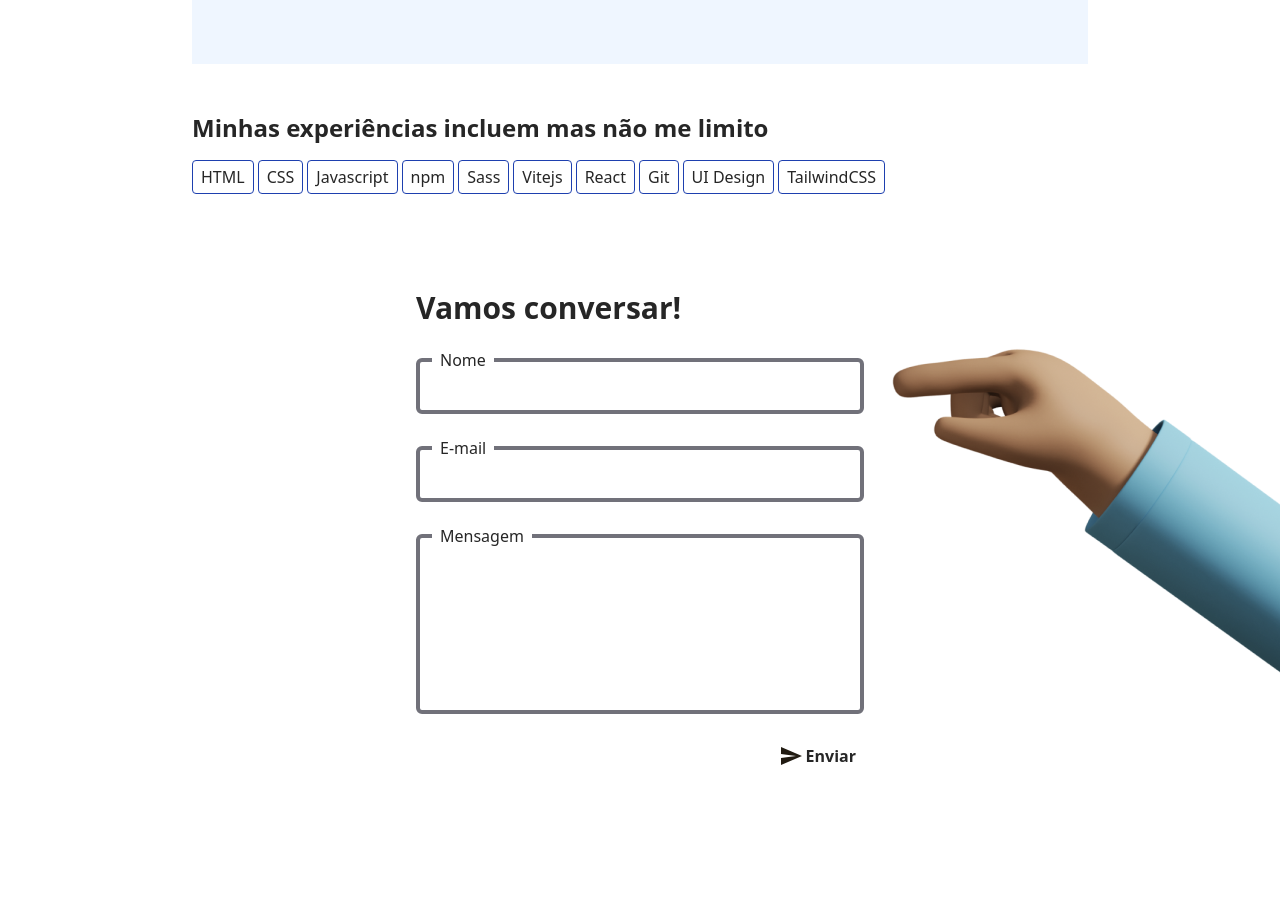
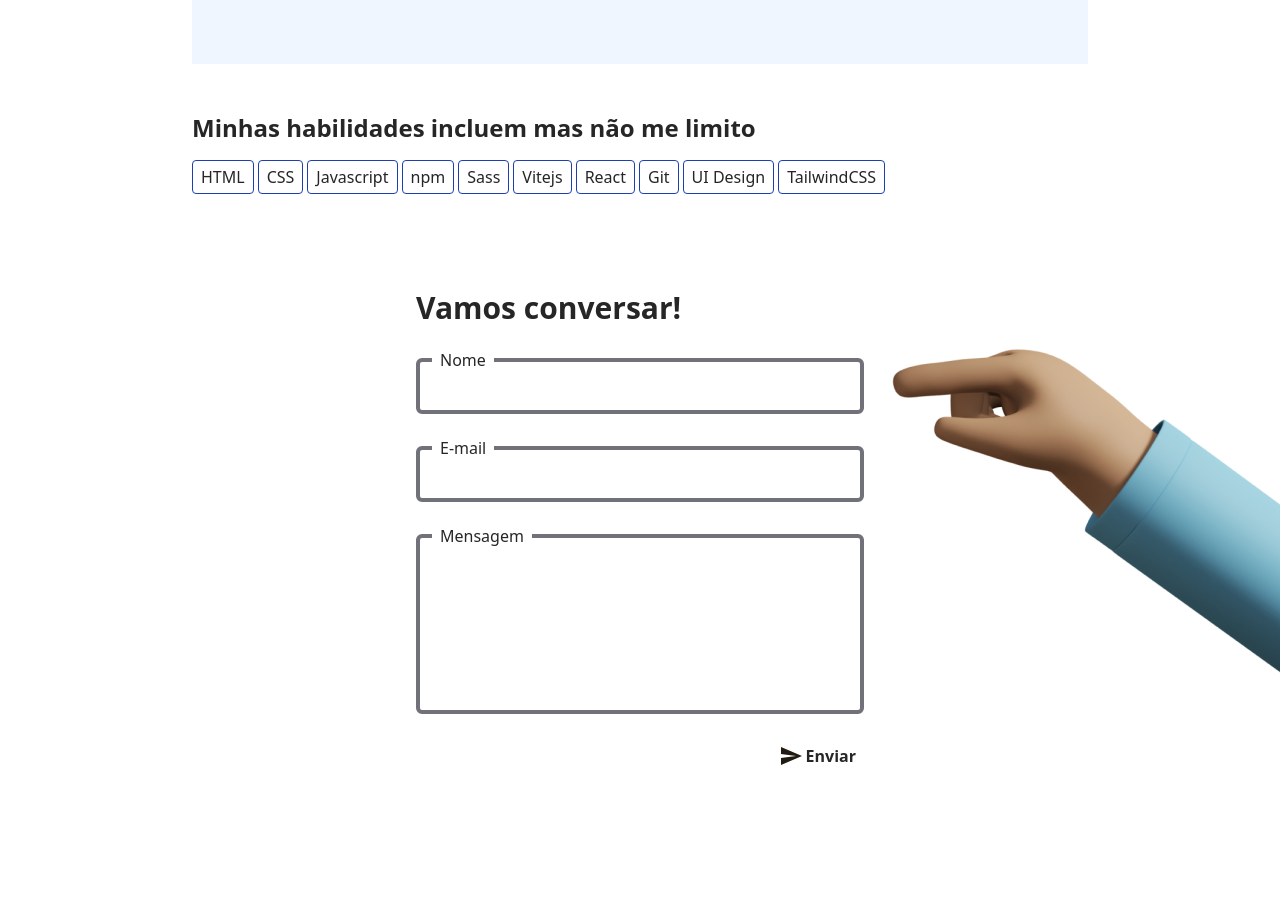
Before and after one commit to juan-galdino/Portfolio-Pessoal, a React (Vite) app: page / in a window 1280 px wide. Shown: the part 1748-2653 px from the top of the page. Built offline with nearby package versions, Linux system fonts and the light colour scheme.

Commit message:
:speech_balloon: Update text at skills section

```diff
--- a/src/App.jsx
+++ b/src/App.jsx
@@ -162,7 +162,7 @@ function App() {
         </section>
         <section className="mb-24">
           <h2 className="text-2xl font-semibold text-center mb-4 lg:text-left">
-            Minhas experiências incluem mas não me limito
+            Minhas habilidades incluem mas não me limito
           </h2>
           <article className="flex flex-wrap gap-1 justify-center lg:justify-start">
             <Skill>HTML</Skill>
```
